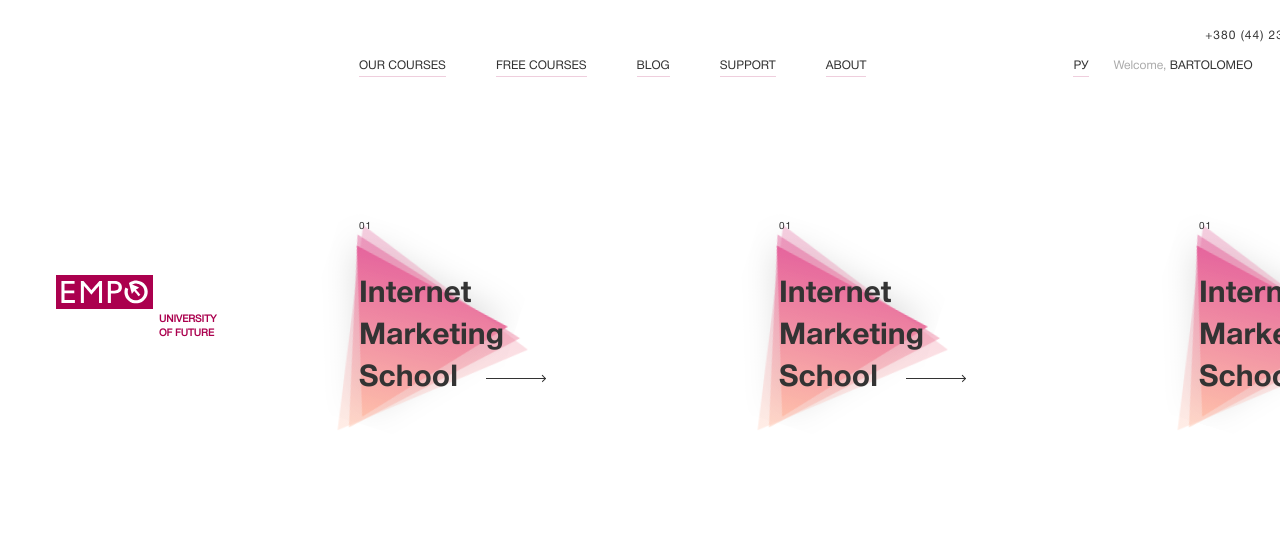
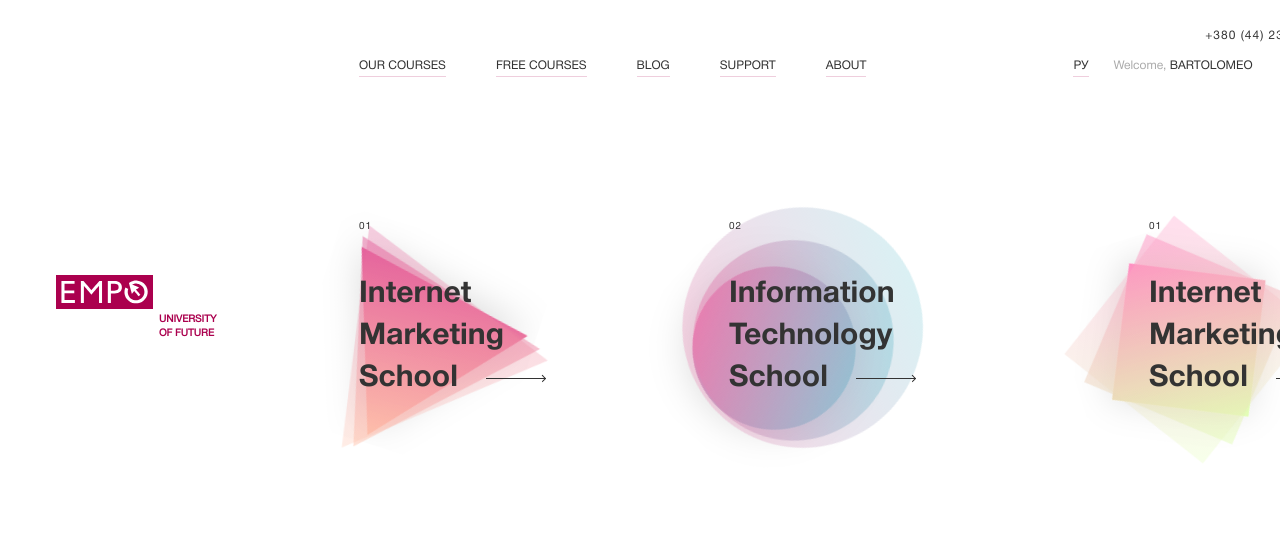
Before and after one commit to coderiver/empo, a plain HTML site: page index.html in a window 1280 px wide. Shown: the top 543 px of the page. Drawn offline with Linux system fonts and the light colour scheme.

Commit message:
svg figures

```diff
--- a/index.html
+++ b/index.html
@@ -73,27 +73,27 @@
 								<div class="triangle2"></div>
 								<div class="triangle3"></div>
 							</a>
-							<a href="#" class="schools__item triangle">
+							<a href="#" class="schools__item ellipse">
 								<div class="schools__in">
-									<div class="schools__counter">01</div>
-									<div class="schools__title">Internet<br> Marketing<br> School <span class="arrow"></span></div>
+									<div class="schools__counter">02</div>
+									<div class="schools__title">Information<br> Technology<br> School <span class="arrow"></span></div>
 								</div>
-								<div class="triangle1"></div>
-								<div class="triangle2"></div>
-								<div class="triangle3"></div>
+								<div class="ellipse1"></div>
+								<div class="ellipse2"></div>
+								<div class="ellipse3"></div>
 							</a>
 							<a href="#" class="schools__item triangle">
 								<div class="schools__in">
 									<div class="schools__counter">01</div>
 									<div class="schools__title">Internet<br> Marketing<br> School <span class="arrow"></span></div>
 								</div>
-								<div class="triangle1"></div>
-								<div class="triangle2"></div>
-								<div class="triangle3"></div>
+								<div class="rectangle1"></div>
+								<div class="rectangle2"></div>
+								<div class="rectangle3"></div>
 							</a>
 							<a href="#" class="schools__item triangle">
 								<div class="schools__in">
-									<div class="schools__counter">01</div>
+									<div class="schools__counter">03</div>
 									<div class="schools__title">Internet<br> Marketing<br> School <span class="arrow"></span></div>
 								</div>
 								<div class="triangle1"></div>
--- a/sass/_main.sass
+++ b/sass/_main.sass
@@ -87,6 +87,9 @@
 		&.triangle
 			width: 340px
 			padding-left: 150px
+		&.ellipse
+			width: 290px
+			padding-left: 100px
 	.schools__in
 		position: relative
 		z-index: 2
@@ -101,37 +104,91 @@
 		color: #333
 		.arrow
 			margin-left: 20px
-	.triangle1, .triangle2, .triangle3
+	.triangle1, .triangle2, .triangle3,
+	.ellipse1, .ellipse2, .ellipse3,
+	.rectangle1, .rectangle2, .rectangle3
 		position: absolute
 		top: 50%
 		left: 50%
 	.triangle1
-		width: 200px
-		height: 200px
+		width: 220px
+		height: 220px
 		margin: -76px 0 0 -70px
 		background: url(../img/svg/polygon-1.svg) 50% 50% no-repeat
 		-webkit-transform-origin: 50% 50%
 		transform-origin: 50% 50%
 		+animation(rotation 10s linear infinite)
 	.triangle2
-		width: 220px
-		height: 220px
+		width: 240px
+		height: 240px
 		margin: -86px 0 0 -80px
 		-webkit-transform-origin: 50% 50%
 		transform-origin: 50% 50%
 		background: url(../img/svg/polygon-2.svg) 50% 50% no-repeat
 		+animation(rotation 10.3s linear infinite)
 	.triangle3
-		width: 240px
-		height: 240px
+		width: 260px
+		height: 260px
 		margin: -96px 0 0 -90px
 		-webkit-transform-origin: 50% 50%
 		transform-origin: 50% 50%
 		background: url(../img/svg/polygon-3.svg) 50% 50% no-repeat
 		+animation(rotation 10.6s linear infinite)
-
+	.ellipse1
+		width: 240px
+		height: 240px
+		margin: -90px 0 0 -100px
+		-webkit-transform-origin: 45% 50%
+		transform-origin: 45% 50%
+		background: url(../img/svg/ellipse-1.svg) 50% 50% no-repeat
+		+animation(rotation 4s linear infinite)
+	.ellipse2
+		width: 260px
+		height: 260px
+		margin: -100px 0 0 -110px
+		-webkit-transform-origin: 50% 50%
+		transform-origin: 50% 50%
+		background: url(../img/svg/ellipse-2.svg) 50% 50% no-repeat
+		+animation(rotation 4.3s linear infinite)
+	.ellipse3
+		width: 280px
+		height: 280px
+		margin: -110px 0 0 -120px
+		-webkit-transform-origin: 55% 50%
+		transform-origin: 55% 50%
+		background: url(../img/svg/ellipse-3.svg) 50% 50% no-repeat
+		+animation(rotation 4.6s linear infinite)
+	.rectangle1
+		width: 240px
+		height: 240px
+		margin: -90px 0 0 -100px
+		-webkit-transform-origin: 50% 50%
+		transform-origin: 50% 50%
+		background: url(../img/svg/rectangle-1.svg) 50% 50% no-repeat
+		+animation(rotationBack 10s linear infinite)
+	.rectangle2
+		width: 260px
+		height: 260px
+		margin: -100px 0 0 -110px
+		-webkit-transform-origin: 50% 50%
+		transform-origin: 50% 50%
+		background: url(../img/svg/rectangle-2.svg) 50% 50% no-repeat
+		+animation(rotationBack 10.3s linear infinite)
+	.rectangle3
+		width: 280px
+		height: 280px
+		margin: -110px 0 0 -120px
+		-webkit-transform-origin: 50% 50%
+		transform-origin: 50% 50%
+		background: url(../img/svg/rectangle-3.svg) 50% 50% no-repeat
+		+animation(rotationBack 10.6s linear infinite)
 +keyframes(rotation)
 	from
 		+rotate(0)
 	to
 		+rotate(360)
++keyframes(rotationBack)
+	from
+		+rotate(360)
+	to
+		+rotate(0)
```
Also changed, not shown: css/screen.css, img/svg/Ellipse-3.svg (added), img/svg/ellipse-1.svg (added), img/svg/ellipse-2.svg (added), img/svg/rectangle-1.svg (added), img/svg/rectangle-2.svg (added), img/svg/rectangle-3.svg (added).
